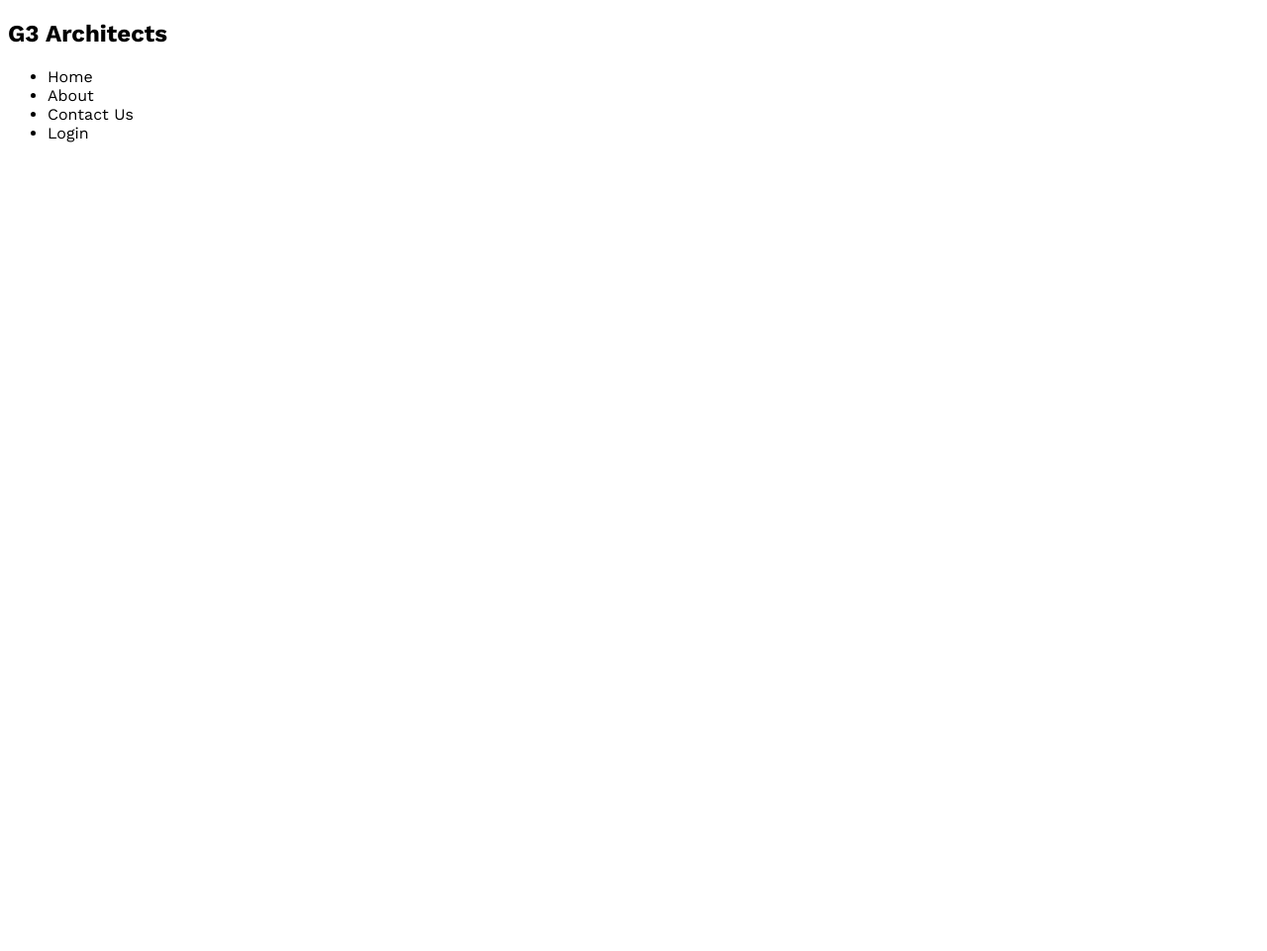
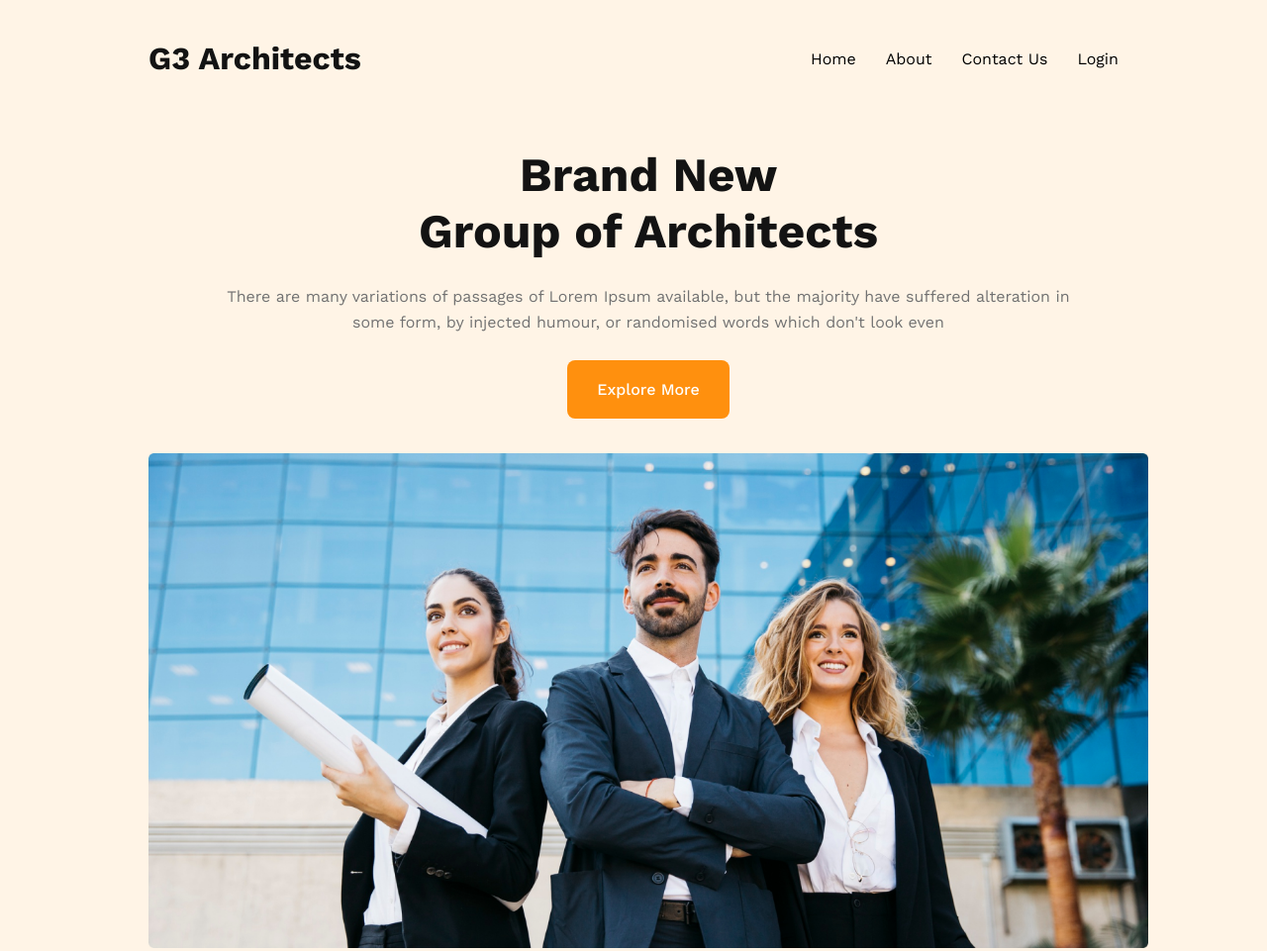
Before and after one commit to sadmanistry/architecture, a plain HTML site: page index.html in a window 1280 px wide. Shown: the whole page at 99% size. Before the commit the page ends 800 px from the top, so only its background shows below. Drawn offline with nearby package versions, Linux system fonts and the light colour scheme.

Commit message:
header complete

```diff
--- a/index.html
+++ b/index.html
@@ -10,7 +10,7 @@
 <body>
     <header>
         <nav>
-            <h2>G3 Architects</h2>
+            <h2 class="nav-text">G3 Architects</h2>
             <ul>
                 <li>Home</li>
                 <li>About</li>
@@ -18,6 +18,15 @@
                 <li>Login</li>
             </ul>
         </nav>
+
+        <div class="banner-contant">
+            <div class="banner-item">
+                <h1 class="banner-text">Brand New <br> Group of Architects </h1>
+                <p class="banner-para">There are many variations of passages of Lorem Ipsum available, but the majority have suffered alteration in <br> some form, by injected humour, or randomised words which don't look even</p>
+                <button class="banner-btn">Explore More</button>
+            </div>
+            <img src="./images/banner.png" alt="" >
+        </div>
     </header>
 
 
--- a/style/styles.css
+++ b/style/styles.css
@@ -2,4 +2,72 @@
 
 *{
     font-family: 'Work Sans', sans-serif;
+    margin: 0px;
+    /* padding: 0px; */
 }
+
+/* herder section */
+header{
+    background: rgba(255, 144, 14, 0.10);
+    padding: 40px 120px 40px 150px;
+
+}
+nav{
+    display: flex;
+    justify-content: space-between;
+    align-items: center;
+}
+
+nav > ul{
+    display: flex;
+}
+
+nav li{
+    list-style: none;
+    margin-right: 30px;
+
+}
+.nav-text{
+    color: #131313;
+    text-align: center;
+    font-size: 2rem;
+    font-weight: 700;
+}
+
+.banner-item{
+    text-align: center;
+}
+
+.banner-text{
+    color: #131313;
+    text-align: center;
+    font-size: 3rem;
+    font-weight: 600;
+}
+.banner-para{
+    color: #727272;
+    text-align: center;
+    font-size: 1rem;
+    font-weight: 400;
+    line-height: 26px;
+    margin-top: 25px;
+}
+.banner-btn{
+    background: #FF900E;
+    color: white;
+    border-radius: 8px;
+    padding: 20px 30px;
+    border: none;
+    font-size: 1rem;
+    font-weight: 500;
+    margin-top: 25px;
+}
+header img{
+    height: 500px;
+    width: 100%;
+    margin-top: 35px;
+}
+.banner-contant{
+    margin-top: 70px;
+    align-items: center;
+}
```
